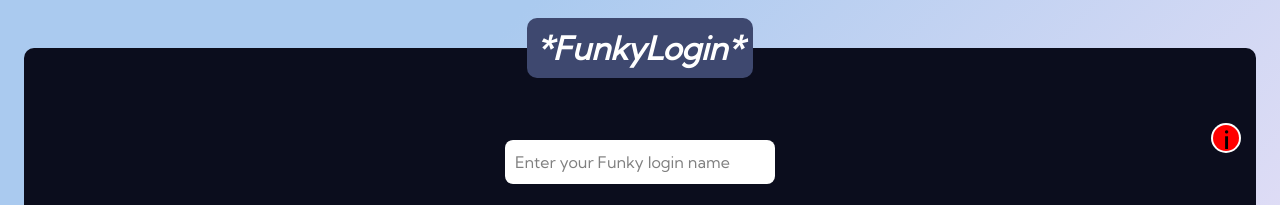
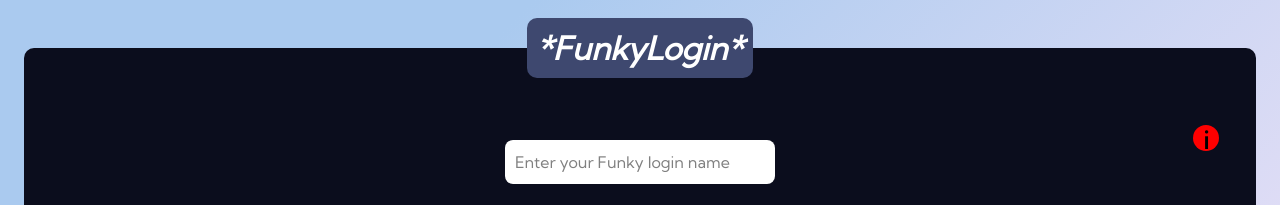
Before and after one commit to RidhikGovind/Funky-login-app, a website: page public/index.html in a window 1280 px wide. Shown: the top 205 px of the page. Drawn offline with Linux system fonts and the light colour scheme.

Commit message:
minor fixes

```diff
--- a/public/script.js
+++ b/public/script.js
@@ -3,7 +3,7 @@ const form = document.querySelector('form')
         const password = document.querySelector('.password')
         const mood = document.querySelector('.mood');
 
-        console.log("****HEY YOU WIERDO, YES YOU*** - If you are reading this, then you were probably curious about how this code works hence proving you are Awesomeeee ! @fluffyridz is my Twitter handle. Come let's connect and become friends(text me up with our secret code == *BlehDevLife*) ")
+        console.log("****HEY YOU WIERDO, YES YOU*** - If you are reading this, then you were probably curious about how this code works hence proving you are Awesomeeee ! @fluffyridz is my Twitter handle. Come let's connect and become friends(text me up with our secret code == *BlehCodingLife*) ")
 
         form.addEventListener('submit', (e) => {
             e.preventDefault();
--- a/public/style.css
+++ b/public/style.css
@@ -97,7 +97,7 @@ button:hover {
 
 .app-guide-btn {
 
-    background-color: white;
+    background-color: none;
     width: 30px;
     height: 30px;
     border-radius: 50%;
@@ -109,6 +109,7 @@ button:hover {
     cursor: pointer;
     animation: bounce 2.5s linear infinite;
     transition: 0.3s ease all;
+    padding: 10px;
 }
 
 @media(max-width:370px) {
```
Also changed, not shown: 3 other files.
